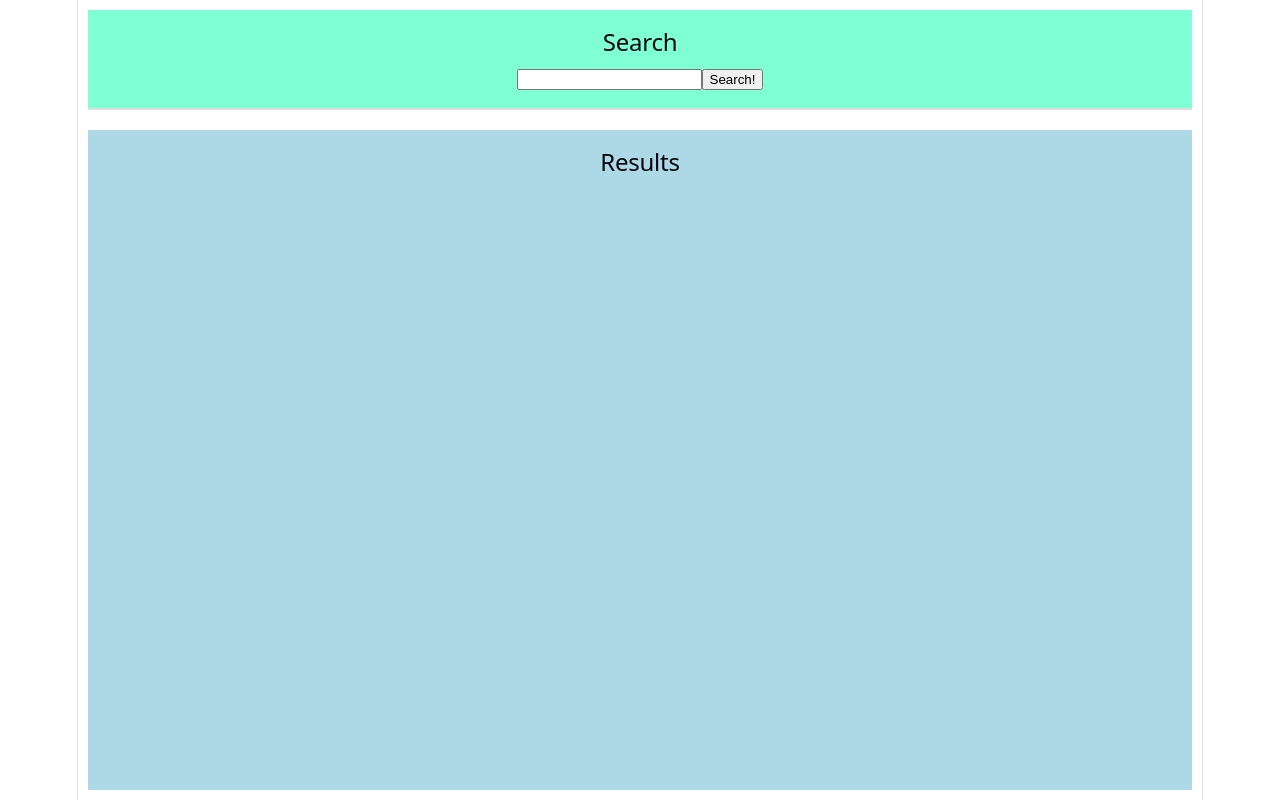
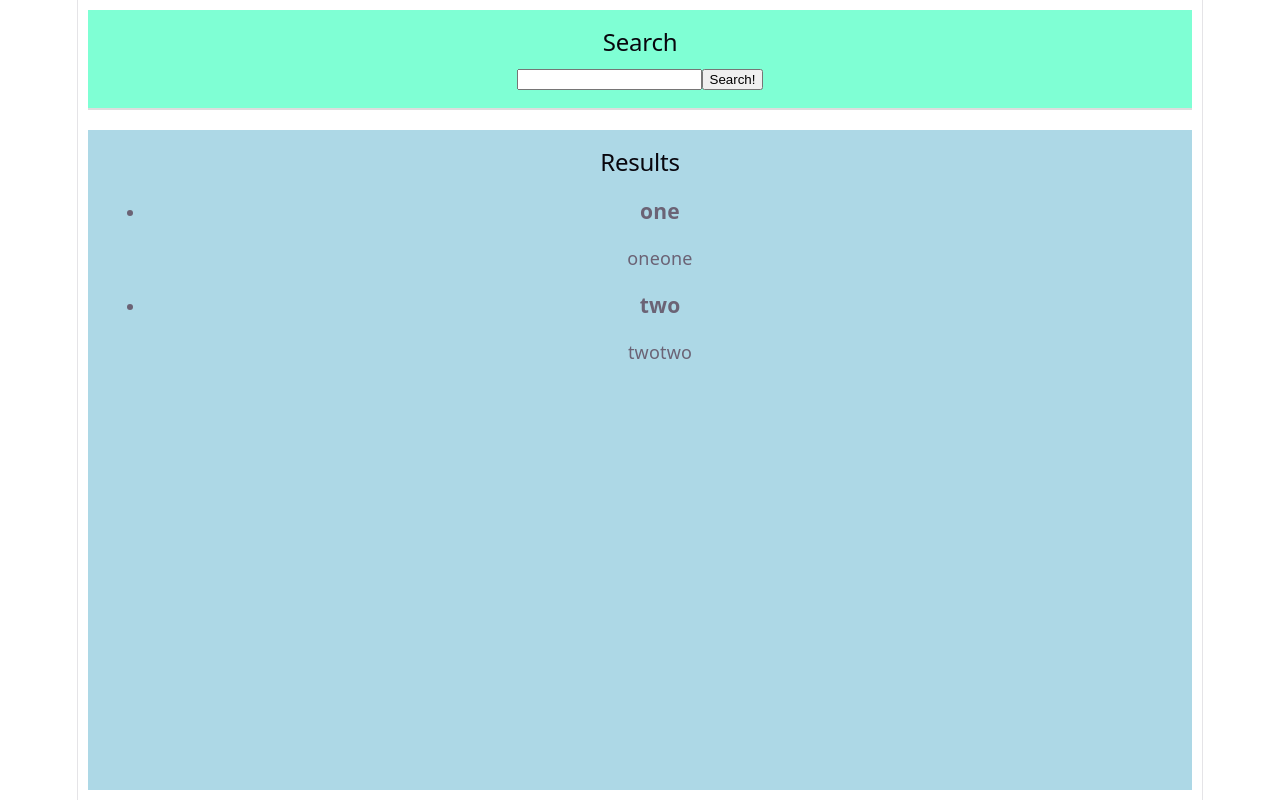
Before and after one commit to Ulya10/React-2026, a React (Vite) app in the folder rs-react-app/: page / in a window 1280 px wide. Built offline with nearby package versions, Linux system fonts and the light colour scheme.

Commit message:
feat: add mock search results

```diff
--- a/rs-react-app/src/App.tsx
+++ b/rs-react-app/src/App.tsx
@@ -4,12 +4,26 @@ import SearchSection from './components/SearchSection';
 import ResultsSection from './components/ResultsSection';
 import './App.css';
 
+interface ResultItem {
+  name: string;
+  description: string;
+}
+
+const mockResults: ResultItem[] = [
+  {name: 'one',
+    description: 'oneone'
+  },
+  {name: 'two',
+    description: 'twotwo'
+  },
+];
+
 class App extends Component {
   render() {
     return (
       <div className='app'>
       <SearchSection />
-      <ResultsSection />
+      <ResultsSection results = {mockResults}/>
       </div>
     );
   }
--- a/rs-react-app/src/components/ResultsSection.tsx
+++ b/rs-react-app/src/components/ResultsSection.tsx
@@ -1,13 +1,37 @@
 import { Component } from 'react';
 import './ResultsSection.css';
 
-class ResultsSection extends Component{
+interface ResultItem {
+  name: string;
+  description: string;
+}
+
+interface ResultsSectionProps {
+  results: ResultItem[];
+}
+
+class ResultsSection extends Component<ResultsSectionProps> {
+  constructor(props: ResultsSectionProps) {
+    super(props);
+  }
+
   render() {
+    const results = this.props.results;
     return (
       <section className="results-section">
         <h2>Results</h2>
+        {results.length > 0 && (
+          <ul>
+            {results.map((item, index) => (
+              <li key={index}>
+                <h3>{item.name}</h3>
+                <p>{item.description}</p>
+              </li>
+            ))}
+          </ul>
+        )}
       </section>
-        )
+    );
   }
 }
 
```
Lines whose indentation alone changed are shown as unchanged.
